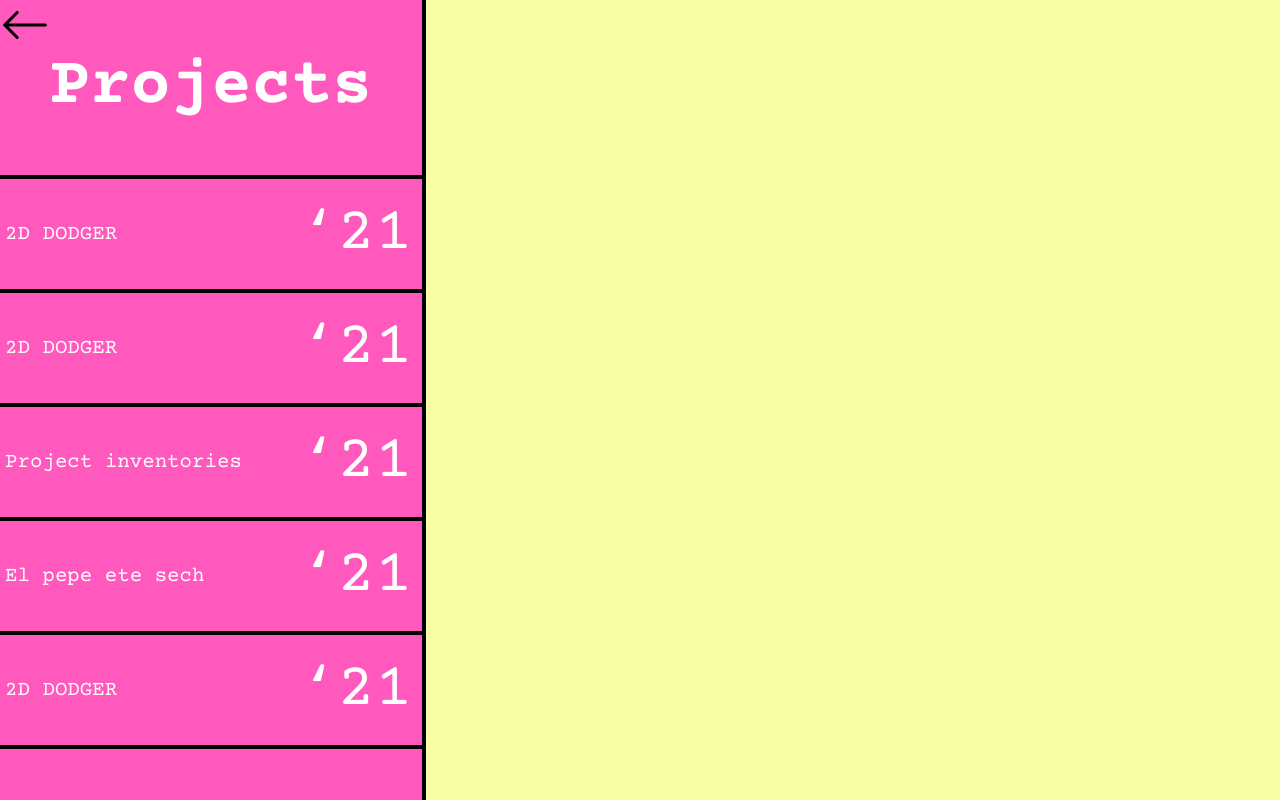
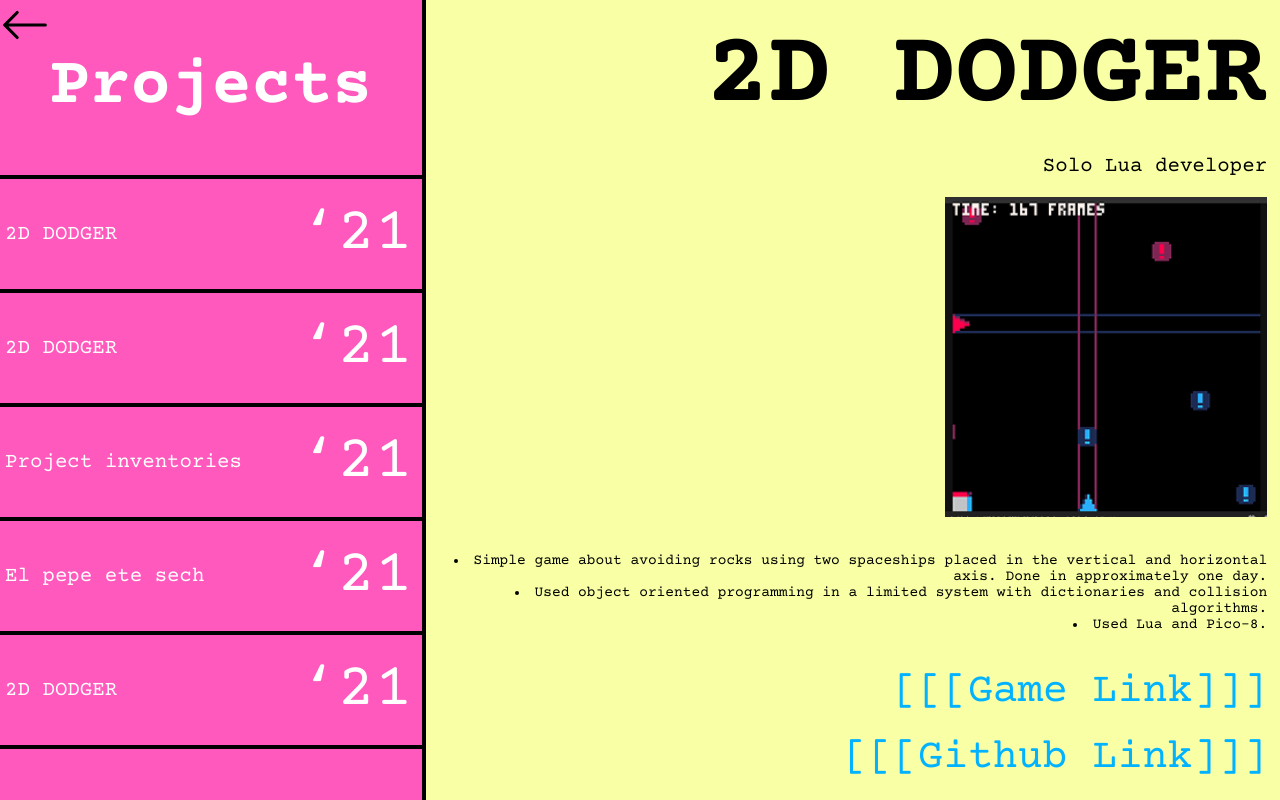
Before and after one commit to GreatUsername63/Santy-Website, a React (Vite) app: page /projects in a window 1280 px wide. Built offline with nearby package versions, Linux system fonts and the light colour scheme.

Commit message:
projects main area css

```diff
--- a/src/Pages/projects.jsx
+++ b/src/Pages/projects.jsx
@@ -1,6 +1,8 @@
 import { useEffect, useState } from "react"
 import styles from '../styles/projects.module.css'
 import * as Icons from 'react-bootstrap-icons'
+
+import placeholderImage from '../assets/imagen 1.png'
 
 function App() {
     const [projects, setProjects] = useState([])
@@ -30,6 +32,18 @@ function App() {
                     }
                 </div>
             </aside>
+            <div className={styles.mainContainer}>
+                <h1>2D DODGER</h1>
+                <p>Solo Lua developer</p>
+                <img src={placeholderImage}></img>
+                <ul>
+                    <li>Simple game about avoiding rocks using two spaceships placed in the vertical and horizontal axis. Done in approximately one day.</li>
+                    <li>Used object oriented programming in a limited system with dictionaries and collision algorithms.</li>
+                    <li>Used Lua and Pico-8.</li>
+                </ul>
+                <a href="google.com">[[[Game Link]]]</a>
+                <a href="google.com">[[[Github Link]]]</a>
+            </div>
         </>
     )
 }
--- a/src/styles/mainStyle.css
+++ b/src/styles/mainStyle.css
@@ -8,6 +8,8 @@ h3,
 h4,
 h5,
 h6,
-p {
+p,
+li,
+a {
     font-family: 'Courier Prime', 'Times New Roman', Times, serif;
 }
--- a/src/styles/projects.module.css
+++ b/src/styles/projects.module.css
@@ -62,3 +62,66 @@
     padding-bottom: 20px;
     padding-right: 10px;
 }
+
+
+
+.mainContainer {
+    margin: 0;
+    padding: 0;
+    width: 67%;
+    position: fixed;
+    display: flex;
+    top: 0px;
+    left: 32%;
+    height: 100%;
+    overflow: none;
+    flex-direction: column;
+    justify-content: space-evenly;
+    align-items: end;
+}
+
+.mainContainer h1 {
+    font-size: calc(5vw + 5vh);
+    text-align: end;
+    font-weight: bold;
+    margin: 0;
+}
+
+.mainContainer p {
+    font-size: calc(1vw + 1vh);
+    margin: 0;
+}
+
+.mainContainer img {
+    height: 40%;
+}
+
+/* Make image scale to a maximum of 683.4 pixels */
+@media screen and (min-width: 1400px) {
+    .mainContainer img {
+        height: 375.2px;
+    }
+}
+
+.mainContainer ul {
+    list-style-position: inside;
+}
+
+.mainContainer li {
+    font-size: calc(.2vw + 1.5vh);
+    text-align: end;
+}
+
+.mainContainer a {
+    font-size: calc(2vw + 2vh);
+    color: #00B2FF;
+    text-decoration: none;
+}
+
+.mainContainer a:visited {
+    color: #3a0381;
+}
+
+.mainContainer a:hover {
+    color: #FF59BD;
+}
```
Also changed, not shown: src/assets/2dimesiondodge_2.gif (added), src/assets/imagen 1.png (added).
